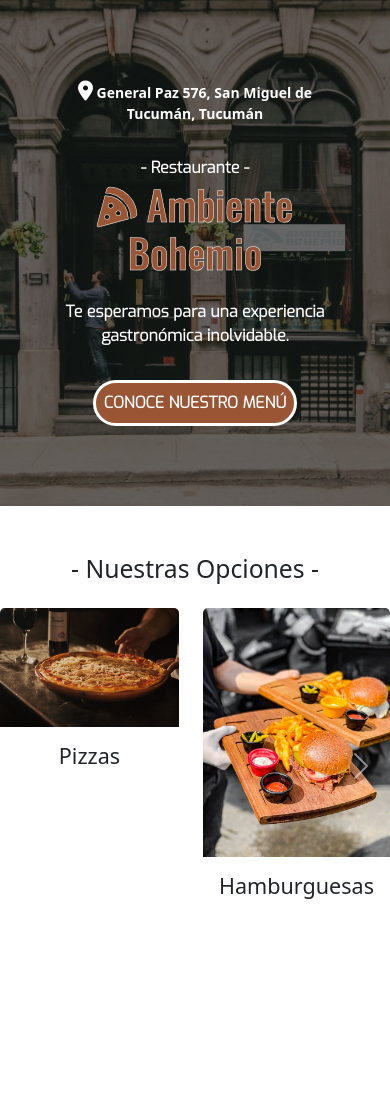
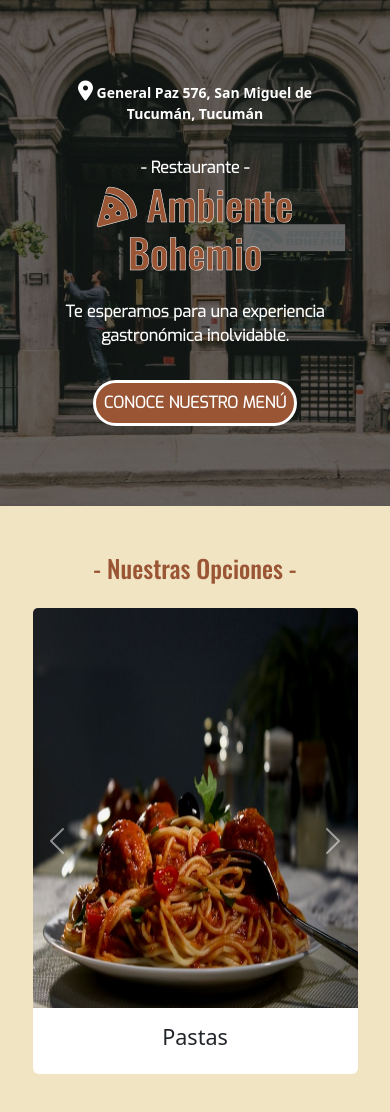
Before and after one commit to brunomry/frontendProyectoFinal_RollingCode, a React (Vite) app: page / in a window 390 px wide. Shown: the top 1112 px of the page. Before the commit the page ends 971 px from the top, so only its background shows below. Built offline with nearby package versions, Linux system fonts and the light colour scheme.

Commit message:
Agregue carrusel para mobile en cp CarruselCategorias para mostrar 1 card por item. Movi estilos del carrusel a archivo categoriasIndex.css creado y ademas agregue mediaquerie 375px y cambie la de 1200px por 992px

```diff
--- a/src/components/pages/Inicio/CarruselCategorias.jsx
+++ b/src/components/pages/Inicio/CarruselCategorias.jsx
@@ -1,19 +1,57 @@
-import { Carousel, Card, Row,Col} from "react-bootstrap";
+import { Carousel, Card, Row, Col } from "react-bootstrap";
 import pizzas from "../../../assets/Inicio/pizzas.jpg";
 import pastas from "../../../assets/Inicio/pastas(1).jpg";
 import empanadas from "../../../assets/Inicio/empanadas.jpg";
 import hamburguesas from "../../../assets/Inicio/hamburguesas.jpg";
-import "../../../styles/index.css";
-
+import "../../../styles/categoriasIndex.css";
 
 const CarruselCategorias = () => {
   return (
-    <Carousel slide={false}>
+    <>
+      <Carousel slide={false} className="d-md-none">
+        <Carousel.Item interval={2000}>
+          <Card className="cardCategory border-0 mx-0">
+            <Card.Img variant="top" src={pizzas} className="imgCategory" />
+            <Card.Body>
+              <Card.Title className="text-center fs-4">Pizzas</Card.Title>
+            </Card.Body>
+          </Card>
+        </Carousel.Item>
+        <Carousel.Item interval={2000}>
+          <Card className="cardCategory border-0">
+            <Card.Img
+              variant="top"
+              src={hamburguesas}
+              className="imgCategory"
+            />
+            <Card.Body>
+              <Card.Title className="text-center fs-4">Hamburguesas</Card.Title>
+            </Card.Body>
+          </Card>
+        </Carousel.Item>
+        <Carousel.Item interval={2000}>
+          <Card className="cardCategory border-0">
+            <Card.Img variant="top" src={pastas} className="imgCategory" />
+            <Card.Body>
+              <Card.Title className="text-center fs-4">Pastas</Card.Title>
+            </Card.Body>
+          </Card>
+        </Carousel.Item>
+        <Carousel.Item interval={2000}>
+          <Card className="cardCategory border-0">
+            <Card.Img variant="top" src={empanadas} className="imgCategory" />
+            <Card.Body>
+              <Card.Title className="text-center fs-4">Empanadas</Card.Title>
+            </Card.Body>
+          </Card>
+        </Carousel.Item>
+      </Carousel>
+      <Carousel slide={false} className="px-3 d-none d-md-block">
       <Carousel.Item interval={3000}>
         <Row>
           <Col>
             <Card className="cardCategory border-0">
-            <Card.Img variant="top" src={pizzas} className="imgCategory"/>
+              <Card.Img variant="top" src={pizzas} className="imgCategory" />
               <Card.Body>
                 <Card.Title className="text-center fs-4">Pizzas</Card.Title>
               </Card.Body>
@@ -21,19 +59,43 @@ const CarruselCategorias = () => {
           </Col>
           <Col>
             <Card className="cardCategory border-0">
-            <Card.Img variant="top" src={hamburguesas} className="imgCategory"/>
+              <Card.Img
+                variant="top"
+                src={hamburguesas}
+                className="imgCategory"
+              />
               <Card.Body>
-              <Card.Title className="text-center fs-4">Hamburguesas</Card.Title>
+                <Card.Title className="text-center fs-4">
+                  Hamburguesas
+                </Card.Title>
+              </Card.Body>
+            </Card>
+          </Col>
+        </Row>
+        <Carousel.Item interval={3000}>
+          <Row>
+            <Col>
+              <Card className="cardCategory border-0">
+                <Card.Img
+                  variant="top"
+                  src={hamburguesas}
+                  className="imgCategory"
+                />
+                <Card.Body>
+                  <Card.Title className="text-center fs-4">
+                    Hamburguesas
+                  </Card.Title>
                 </Card.Body>
               </Card>
             </Col>
           </Row>
         </Carousel.Item>
-    <Carousel.Item interval={2000}>
+      </Carousel.Item>
+      <Carousel.Item interval={3000}>
         <Row>
           <Col>
             <Card className="cardCategory border-0">
-            <Card.Img variant="top" src={pastas} className="imgCategory"/>
+              <Card.Img variant="top" src={pastas} className="imgCategory" />
               <Card.Body>
                 <Card.Title className="text-center fs-4">Pastas</Card.Title>
               </Card.Body>
@@ -41,7 +103,7 @@ const CarruselCategorias = () => {
           </Col>
           <Col>
             <Card className="cardCategory border-0">
-            <Card.Img variant="top" src={empanadas} className="imgCategory"/>
+              <Card.Img variant="top" src={empanadas} className="imgCategory" />
               <Card.Body>
                 <Card.Title className="text-center fs-4">Empanadas</Card.Title>
               </Card.Body>
@@ -50,6 +112,8 @@ const CarruselCategorias = () => {
         </Row>
       </Carousel.Item>
     </Carousel>
+    </>
+
   );
 };
 
--- /dev/null
+++ b/src/styles/categoriasIndex.css
@@ -0,0 +1,33 @@
+.categories{
+  background: #F1E4C3;
+}
+
+.categories h2{
+  color: #9a5534;
+  font-family: "Oswald";
+}
+
+.cardCategory{
+  width: 100%;
+}
+
+.cardCategory .imgCategory{
+  width: 250px;
+  height: 300px;
+}
+
+@media all and (min-width:375px){
+  .cardCategory .imgCategory{
+    width: 325px;
+    height: 400px;
+    object-fit: fill;
+  }
+}
+
+@media all and (min-width:992px){
+  .cardCategory .imgCategory{
+    width: 400px;
+    height: 450px;
+    object-fit: fill;
+  }
+}
```
Lines whose indentation alone changed are shown as unchanged.
